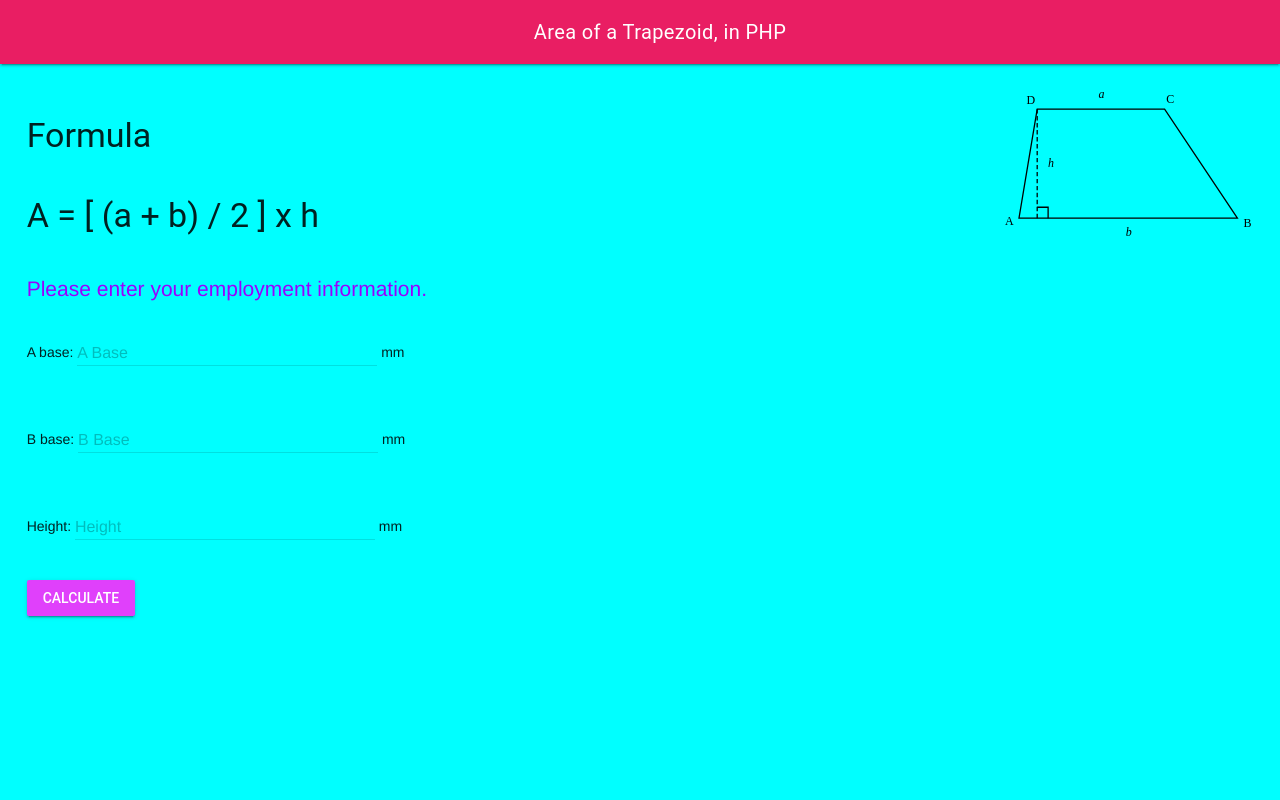
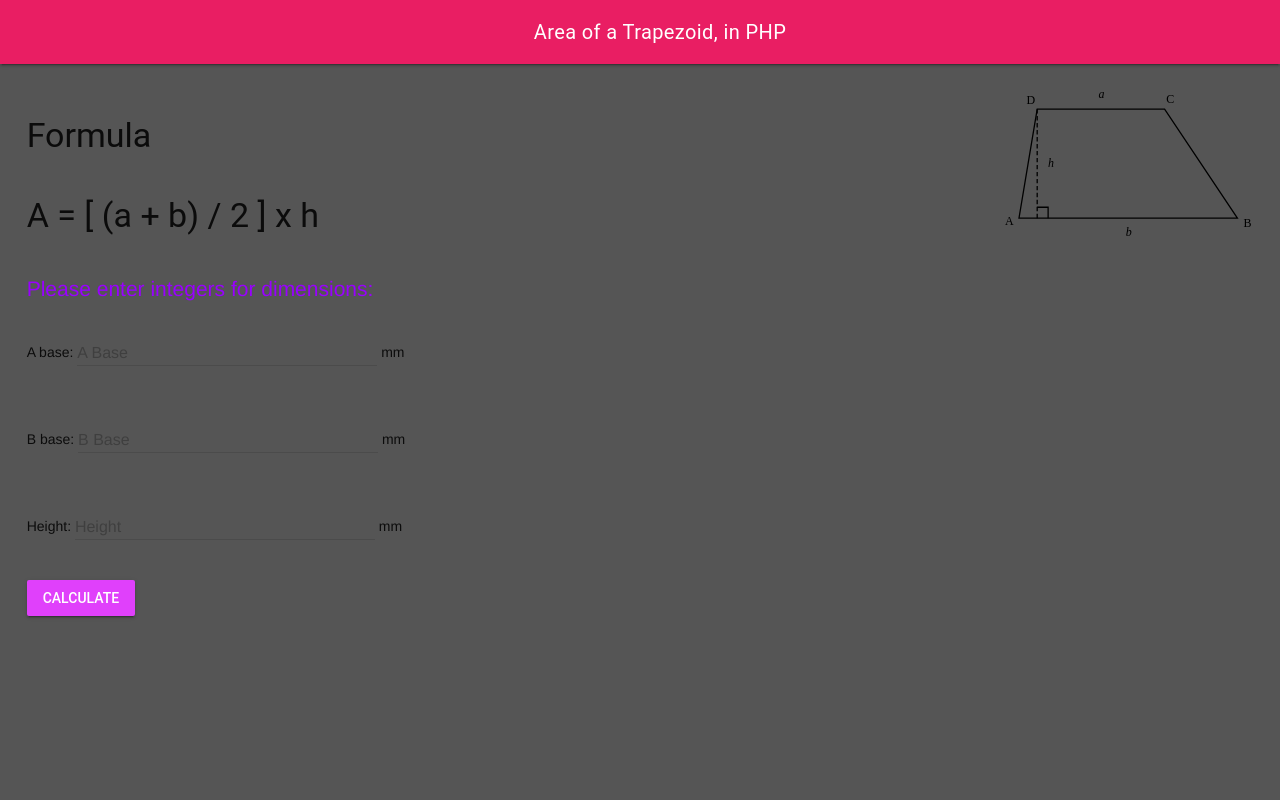
Before and after one commit to MTHS-ICD2O-1-2023/ICD2O-Unit-3-01-PHP-nathan-desilva, a PHP site: page / in a window 1280 px wide. Run offline with PHP 8.4, Linux system fonts and the light colour scheme.

Commit message:
edadadas

```diff
--- a/css/style.css
+++ b/css/style.css
@@ -31,7 +31,7 @@
 }
 
 body {
-  background-color: #0ff;
+  background-color: rgb(85, 85, 85);
 }
 
 img {
--- a/index.php
+++ b/index.php
@@ -35,7 +35,7 @@
         A = [ (a + b) / 2 ] x h
       </h3>
       <br />
-      <div class="page-content">Please enter your employment information.</div>
+      <div class="page-content">Please enter integers for dimensions:</div>
       <div class="page-content-php">
         <br />
         <form action="answer.php" method="POST">
```
